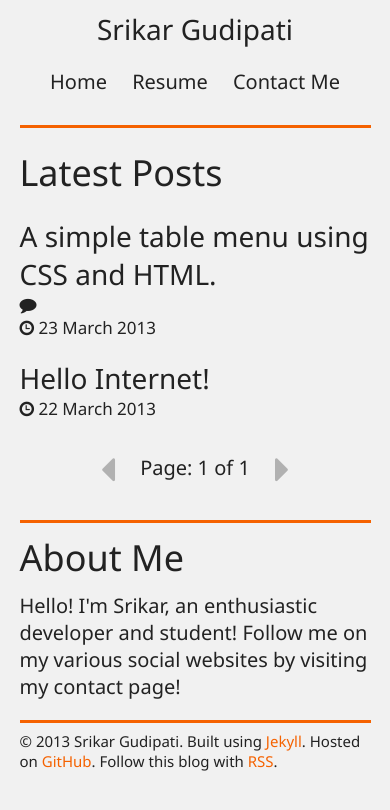
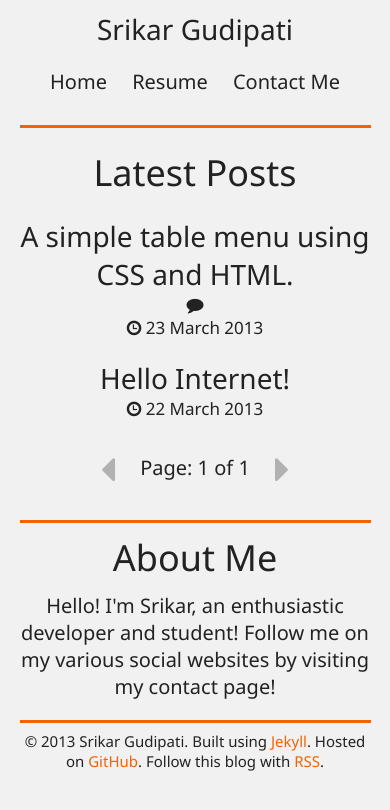
Before and after one commit to srikarg/srikarg.github.io, a Jekyll site: the page built from index.html, in a window 390 px wide. Shown: the top 810 px of the page. Built offline with Jekyll 4.4.1, drawn with Linux system fonts in a browser that asks for light colours; nearby versions of some CDN libraries; Markdown is read by kramdown in place of the engine named in the settings; the list of posts is cut into pages by our own code; comment, search, counter and statistics services are not loaded.

Commit message:
Added a meta viewport tag and centered text on resize down to 38 em.

```diff
--- a/_includes/head.html
+++ b/_includes/head.html
@@ -2,6 +2,7 @@
 <html lang="en">
     <head>
         <meta charset="utf-8">
+        <meta name="viewport" content="width=device-width, initial-scale=1.0">
         <meta name="author" content="Srikar Gudipati">
         <meta name="robots" content="index,follow">
         <meta name="revisit-after" content="1 days">
--- a/css/style.css
+++ b/css/style.css
@@ -577,15 +577,16 @@
 /* =Media Queries
 -----------------------------------------------------------------------------*/
 @media all and (max-width: 51.875em) {
-    .main {
+    .main, .sidebar {
         float: none;
         width: 100%;
+    }
+
+    .main {
         margin-right: 0;
     }
 
     .sidebar {
-        float: none;
-        width: 100%;
         border-top: 3px solid #F56200;
         padding-top: 0.5em;
     }
@@ -623,3 +624,9 @@
         font-size: 1.5rem;
     }
 }
+
+@media all and (max-width: 38em) {
+    .main, .sidebar, .footer {
+        text-align: center;
+    }
+}
```
